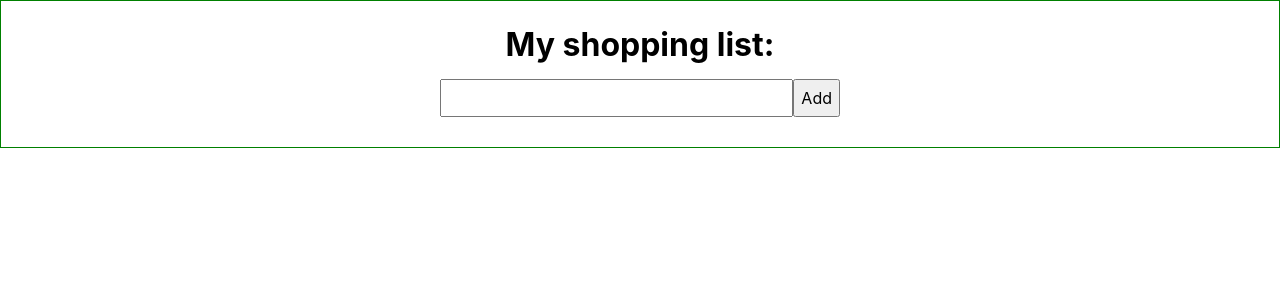
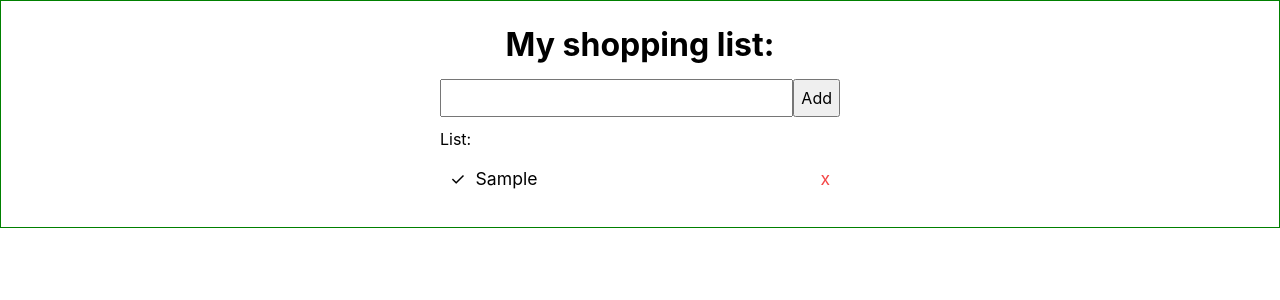
Before and after one commit to sprajams/grocery-list, a React (Create React App) app: page / in a window 1280 px wide. Both pictures are taken after typing "Sample" into the empty fields and a click on the button "Add". Shown: the top 300 px of the page. Built offline with nearby package versions, Linux system fonts and the light colour scheme; no server answers.

Commit message:
create shopping list and list item components

```diff
--- a/src/App.js
+++ b/src/App.js
@@ -1,5 +1,6 @@
 import { useState } from "react";
 import Form from "./components/Form";
+import List from "./components/List";
 import "./App.scss";
 
 function App() {
@@ -9,6 +10,7 @@ function App() {
     <div className="outer">
       <div>
         <Form setList={setList} />
+        <List list={list} />
       </div>
     </div>
   );
--- /dev/null
+++ b/src/components/List/index.jsx
@@ -0,0 +1,21 @@
+import ListItem from "../ListItem";
+import styles from "./styles.module.scss";
+
+function List({ list }) {
+  return (
+    <div className={styles.outter}>
+      <div>List:</div>
+      <ul className={styles.list}>
+        {list.map((elem, i) => {
+          return (
+            <li key={i}>
+              <ListItem item={elem} />
+            </li>
+          );
+        })}
+      </ul>
+    </div>
+  );
+}
+
+export default List;
--- /dev/null
+++ b/src/components/List/styles.module.scss
@@ -0,0 +1,9 @@
+.outter {
+  width: 100%;
+  max-width: 400px;
+  margin: 0 auto;
+}
+.list {
+  list-style: none;
+  padding: 10px 0;
+}
--- /dev/null
+++ b/src/components/ListItem/index.jsx
@@ -0,0 +1,19 @@
+import styles from "./styles.module.scss";
+
+function ListItem({ item, toDelete }) {
+  return (
+    <div className={styles.outter}>
+      <div className={styles.wrapper}>
+        <button className={styles.button}>✓</button>
+        <div>{item}</div>
+      </div>
+      <button
+        className={`${styles.button} ${styles.deleteButton}`}
+        onClick={toDelete}
+      >
+        x
+      </button>
+    </div>
+  );
+}
+export default ListItem;
--- /dev/null
+++ b/src/components/ListItem/styles.module.scss
@@ -0,0 +1,19 @@
+.outter {
+  display: flex;
+  width: 100%;
+  font-size: 1.1em;
+}
+.wrapper {
+  flex-grow: 1;
+  display: flex;
+  align-items: center;
+}
+.button {
+  background: inherit;
+  border: none;
+  cursor: pointer;
+  padding: 5px 10px;
+}
+.deleteButton {
+  color: rgb(244, 71, 71);
+}
```
